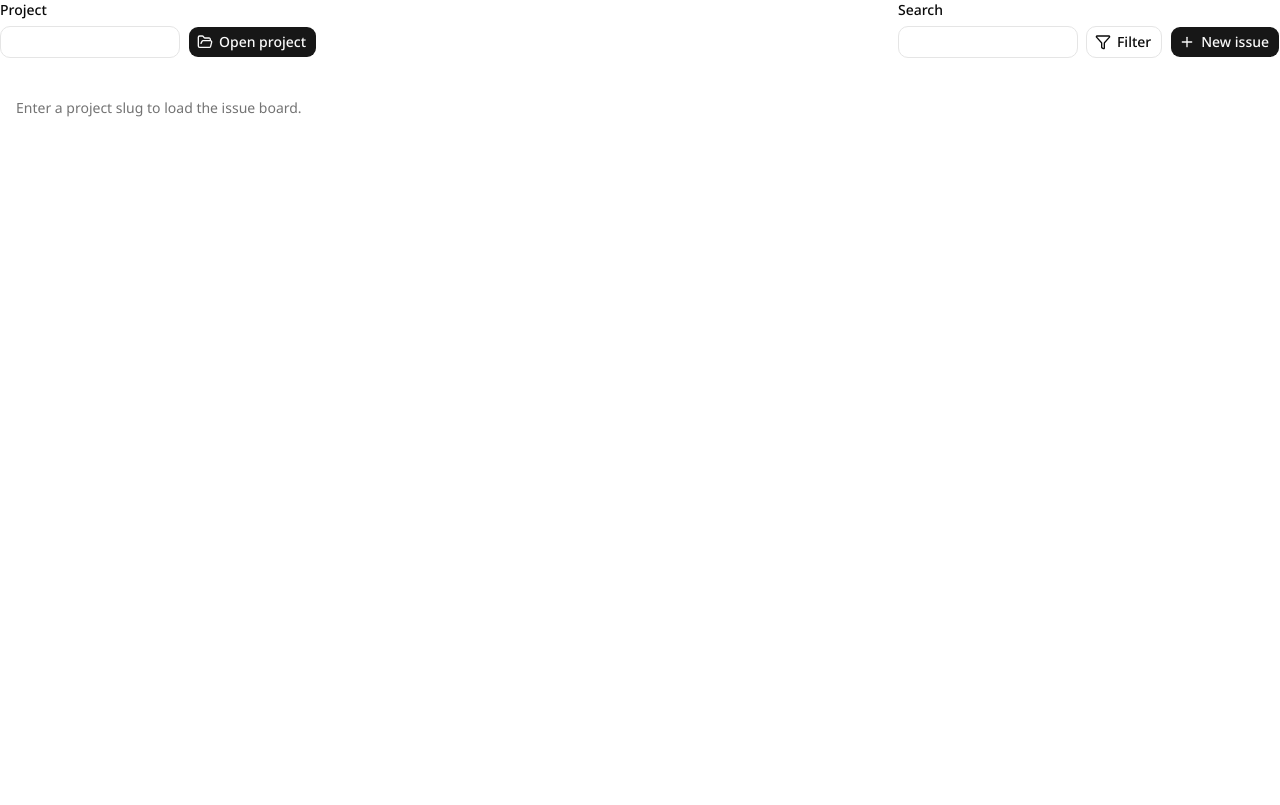
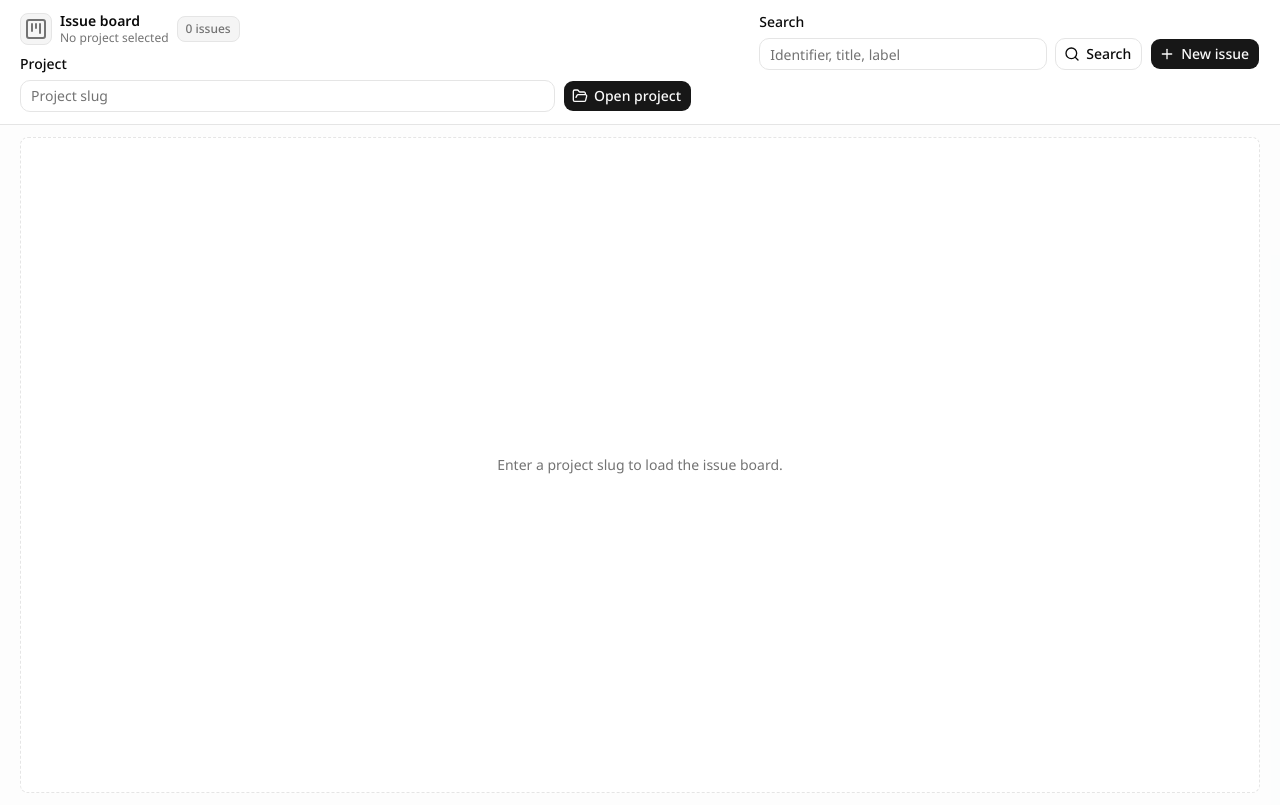
Before and after one commit to jhynsoo/radial, a Next.js app in the folder apps/web/: page / in a window 1280 px wide. Built offline with nearby package versions, Linux system fonts and the light colour scheme.

Commit message:
feat(web): improve issue board layout

```diff
--- a/apps/web/app/page.tsx
+++ b/apps/web/app/page.tsx
@@ -36,13 +36,13 @@ function loadErrorMessage(error: unknown): string {
 function boardKey(
   project: string,
   query: string,
-  issues: NormalizedIssue[],
+  issues: NormalizedIssue[]
 ): string {
   return [
     project,
     query,
     ...issues.map(
-      (issue) => `${issue.id}:${issue.state}:${issue.updated_at ?? ""}`,
+      (issue) => `${issue.id}:${issue.state}:${issue.updated_at ?? ""}`
     ),
   ].join("\u001f")
 }
@@ -58,7 +58,7 @@ export default async function Page({ searchParams }: PageProps) {
     try {
       issues = filterIssues(
         await searchIssues({ project, states: WORKFLOW_STATES }),
-        query,
+        query
       )
     } catch (error) {
       loadError = loadErrorMessage(error)
@@ -66,10 +66,15 @@ export default async function Page({ searchParams }: PageProps) {
   }
 
   return (
-    <main className="min-h-svh bg-background">
-      <BoardToolbar project={project} query={query} />
+    <main className="flex min-h-svh flex-col bg-muted/25">
+      <BoardToolbar
+        issueCount={issues.length}
+        project={project}
+        query={query}
+      />
+      <section className="flex min-h-0 flex-1 flex-col gap-3 px-3 py-3 sm:px-4 lg:px-5">
         {loadError ? (
-        <div className="mx-4 mt-4 rounded-lg border border-destructive/40 bg-destructive/10 px-4 py-3 text-sm text-destructive">
+          <div className="rounded-md border border-destructive/40 bg-destructive/10 px-4 py-3 text-sm text-destructive">
             {loadError}
           </div>
         ) : null}
@@ -79,10 +84,11 @@ export default async function Page({ searchParams }: PageProps) {
             key={boardKey(project, query, issues)}
           />
         ) : (
-        <div className="px-4 py-10 text-sm text-muted-foreground">
+          <div className="flex min-h-[calc(100svh-9rem)] items-center justify-center rounded-md border border-dashed border-border bg-background px-4 py-10 text-sm text-muted-foreground">
             Enter a project slug to load the issue board.
           </div>
         )}
+      </section>
     </main>
   )
 }
--- a/apps/web/components/issues/board-toolbar.tsx
+++ b/apps/web/components/issues/board-toolbar.tsx
@@ -1,11 +1,12 @@
 import Link from "next/link"
-import { Filter, Plus } from "lucide-react"
+import { KanbanSquare, Plus, Search } from "lucide-react"
 
 import { ProjectScopePicker } from "@/components/issues/project-scope-picker"
 import { Button, buttonVariants } from "@workspace/ui/components/button"
 import { cn } from "@workspace/ui/lib/utils"
 
 type BoardToolbarProps = {
+  issueCount: number
   project: string
   query: string
 }
@@ -20,26 +21,60 @@ function newIssueHref(project: string) {
   return `/issues/new?${params.toString()}`
 }
 
-function BoardToolbar({ project, query }: BoardToolbarProps) {
+function formatIssueCount(issueCount: number) {
+  return `${issueCount} ${issueCount === 1 ? "issue" : "issues"}`
+}
+
+function BoardToolbar({ issueCount, project, query }: BoardToolbarProps) {
+  const trimmedProject = project.trim()
+
   return (
-    <div className="flex flex-col gap-3 md:flex-row md:items-end md:justify-between">
-      <ProjectScopePicker currentProject={project} />
-      <div className="flex flex-col gap-2 sm:flex-row sm:items-end">
-        <form className="flex flex-col gap-1.5" method="get">
+    <header className="shrink-0 border-b border-border bg-background/95">
+      <div className="flex flex-col gap-3 px-3 py-3 sm:px-4 lg:flex-row lg:items-start lg:justify-between lg:px-5">
+        <div className="flex min-w-0 flex-1 flex-col gap-2">
+          <div className="flex flex-wrap items-center gap-2">
+            <span className="inline-flex size-8 items-center justify-center rounded-md border border-border bg-muted text-muted-foreground">
+              <KanbanSquare aria-hidden="true" />
+            </span>
+            <div className="min-w-0">
+              <h1 className="text-sm leading-tight font-semibold">
+                Issue board
+              </h1>
+              <p className="truncate text-xs text-muted-foreground">
+                {trimmedProject || "No project selected"}
+              </p>
+            </div>
+            <span className="rounded-md border border-border bg-muted px-2 py-1 text-xs font-medium text-muted-foreground">
+              {formatIssueCount(issueCount)}
+            </span>
+            {query ? (
+              <span className="rounded-md border border-border bg-background px-2 py-1 text-xs font-medium text-muted-foreground">
+                Filtered
+              </span>
+            ) : null}
+          </div>
+          <ProjectScopePicker
+            className="w-full max-w-2xl"
+            currentProject={project}
+          />
+        </div>
+        <div className="flex w-full flex-col gap-2 sm:flex-row sm:items-end lg:w-auto">
+          <form className="flex min-w-0 flex-1 flex-col gap-1.5" method="get">
             <label className="text-sm font-medium" htmlFor="issue-search">
               Search
             </label>
-          <div className="flex gap-2">
+            <div className="flex min-w-0 gap-2">
               <input type="hidden" name="project" value={project} />
               <input
-              className="h-8 min-w-0 rounded-lg border border-input bg-background px-2.5 text-sm outline-none transition-colors placeholder:text-muted-foreground focus-visible:border-ring focus-visible:ring-3 focus-visible:ring-ring/50"
+                className="h-8 min-w-0 flex-1 rounded-lg border border-input bg-background px-2.5 text-sm transition-colors outline-none placeholder:text-muted-foreground focus-visible:border-ring focus-visible:ring-3 focus-visible:ring-ring/50 sm:w-72"
                 id="issue-search"
                 name="q"
                 defaultValue={query}
+                placeholder="Identifier, title, label"
               />
               <Button type="submit" variant="outline">
-              <Filter data-icon="inline-start" />
-              Filter
+                <Search data-icon="inline-start" />
+                Search
               </Button>
             </div>
           </form>
@@ -52,6 +87,7 @@ function BoardToolbar({ project, query }: BoardToolbarProps) {
           </Link>
         </div>
       </div>
+    </header>
   )
 }
 
--- a/apps/web/components/issues/issue-column.tsx
+++ b/apps/web/components/issues/issue-column.tsx
@@ -17,16 +17,25 @@ function IssueColumn({ state, count, children }: IssueColumnProps) {
   return (
     <section
       ref={setNodeRef}
-      className="flex h-full w-72 shrink-0 flex-col rounded-md border border-border bg-muted/35 data-[over=true]:border-ring data-[over=true]:bg-accent"
+      aria-label={`${state} issue column`}
+      className="flex w-72 shrink-0 flex-col rounded-md border border-border bg-muted/35 shadow-xs transition-colors data-[over=true]:border-ring data-[over=true]:bg-accent"
       data-over={isOver ? "true" : "false"}
     >
       <header className="flex items-center justify-between gap-2 border-b border-border px-3 py-2">
         <h2 className="truncate text-sm font-medium">{state}</h2>
-        <span className="rounded border border-border bg-background px-1.5 py-0.5 text-xs text-muted-foreground">
+        <span className="rounded-md border border-border bg-background px-1.5 py-0.5 text-xs font-medium text-muted-foreground">
           {count}
         </span>
       </header>
-      <div className="flex min-h-32 flex-1 flex-col gap-2 p-2">{children}</div>
+      <div className="flex min-h-32 flex-1 flex-col gap-2 p-2">
+        {count > 0 ? (
+          children
+        ) : (
+          <div className="flex min-h-32 flex-1 items-center justify-center rounded-sm border border-dashed border-border bg-background/60 px-3 text-center text-xs text-muted-foreground">
+            No issues
+          </div>
+        )}
+      </div>
     </section>
   )
 }
--- a/apps/web/components/issues/issue-kanban-board.tsx
+++ b/apps/web/components/issues/issue-kanban-board.tsx
@@ -68,7 +68,7 @@ function IssueKanbanBoard({ issues }: IssueKanbanBoardProps) {
   }
 
   return (
-    <div className="flex min-w-0 flex-col gap-3">
+    <div className="flex min-h-0 min-w-0 flex-1 flex-col gap-3">
       {error ? (
         <p
           className="rounded-md border border-destructive/30 bg-destructive/10 px-3 py-2 text-sm text-destructive"
@@ -78,7 +78,7 @@ function IssueKanbanBoard({ issues }: IssueKanbanBoardProps) {
         </p>
       ) : null}
       <DndContext onDragEnd={handleDragEnd}>
-        <div className="flex min-w-0 gap-3 overflow-x-auto pb-2">
+        <div className="flex min-h-[calc(100svh-12rem)] min-w-0 flex-1 items-stretch gap-3 overflow-x-auto rounded-md border border-border/80 bg-background/70 p-3 pb-4 shadow-xs">
           {WORKFLOW_STATES.map((state) => (
             <IssueColumn
               count={groupedIssues[state].length}
--- a/apps/web/components/issues/project-scope-picker.tsx
+++ b/apps/web/components/issues/project-scope-picker.tsx
@@ -5,8 +5,10 @@ import { FolderOpen, History } from "lucide-react"
 import { usePathname, useRouter, useSearchParams } from "next/navigation"
 
 import { Button } from "@workspace/ui/components/button"
+import { cn } from "@workspace/ui/lib/utils"
 
 type ProjectScopePickerProps = {
+  className?: string
   currentProject: string
 }
 
@@ -57,7 +59,10 @@ function writeRecentProjects(projects: string[]) {
   }
 }
 
-function ProjectScopePicker({ currentProject }: ProjectScopePickerProps) {
+function ProjectScopePicker({
+  className,
+  currentProject,
+}: ProjectScopePickerProps) {
   const pathname = usePathname()
   const router = useRouter()
   const searchParams = useSearchParams()
@@ -98,7 +103,7 @@ function ProjectScopePicker({ currentProject }: ProjectScopePickerProps) {
 
   return (
     <form
-      className="flex flex-col gap-2"
+      className={cn("flex min-w-0 flex-col gap-2", className)}
       onSubmit={(event) => {
         event.preventDefault()
         openProject(project)
@@ -108,11 +113,12 @@ function ProjectScopePicker({ currentProject }: ProjectScopePickerProps) {
         <label className="text-sm font-medium" htmlFor="project-scope">
           Project
         </label>
-        <div className="flex gap-2">
+        <div className="flex min-w-0 gap-2">
           <input
-            className="h-8 min-w-0 flex-1 rounded-lg border border-input bg-background px-2.5 text-sm outline-none transition-colors placeholder:text-muted-foreground focus-visible:border-ring focus-visible:ring-3 focus-visible:ring-ring/50"
+            className="h-8 min-w-0 flex-1 rounded-lg border border-input bg-background px-2.5 text-sm transition-colors outline-none placeholder:text-muted-foreground focus-visible:border-ring focus-visible:ring-3 focus-visible:ring-ring/50"
             id="project-scope"
             name="project"
+            placeholder="Project slug"
             value={project}
             onChange={(event) => setProject(event.target.value)}
           />
```
Lines whose indentation alone changed are shown as unchanged.
